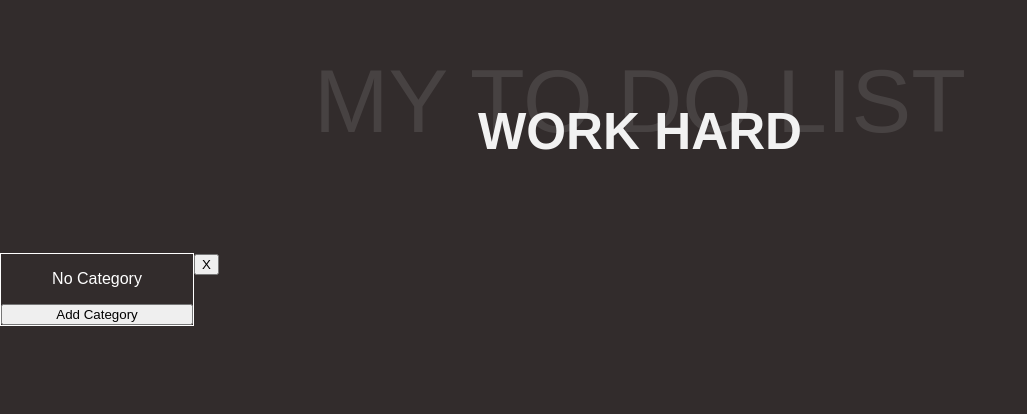
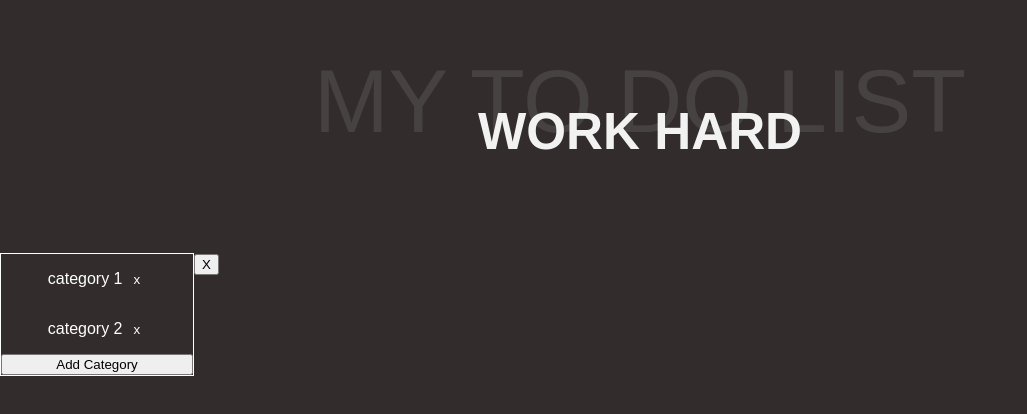
Before and after one commit to JayAlls/todo_react, a React (Vite) app in the folder mytodo/: page / in a window 1280 px wide. Both pictures are taken after a click on the button "Categories". Shown: the top 414 px of the page, without its empty margins (0-1027 px from the left). Built offline with nearby package versions, Linux system fonts and the light colour scheme.

Commit message:
Add function for selected Category

```diff
--- a/mytodo/src/App.jsx
+++ b/mytodo/src/App.jsx
@@ -5,12 +5,22 @@ import Title from './component/Title/Title';
 
 function App() {
   const [showCat, setShowCat] = useState(false)
+  const [tasks, setTasks] = useState([
+    {id: 1, name: "Task 1", category: "category 1"},
+    {id: 2, name: "Task 2", category: "category 2"}
+  ])
+  const [selectedCategory, setSelectedCategory] = useState("")
+
+  const handleCategoryClick = (category) => {
+    setSelectedCategory(category)
+  }
+
   return (
     <div className="App">
       <Title />
       {showCat ? (
         <div className='cat-container'>
-          <Category />
+          <Category onCategoryClick={handleCategoryClick} />
           <button className='close-btn' onClick={() => setShowCat(false)}>X</button>
         </div>
       ) : (
--- a/mytodo/src/component/Category/Category.jsx
+++ b/mytodo/src/component/Category/Category.jsx
@@ -1,10 +1,11 @@
 import { useState } from "react"
 import "./style.scss"
 
-function Category() {
-    const [category, setCategory] = useState([])
+function Category({onCategoryClick}) {
+    const [category, setCategory] = useState(["category 1", "category 2"])
     const [newCat, setNewCat] = useState("")
     const [showAddCat, setShowAddCat] = useState(false)
+
 
     const handleAddCat = (e) => {
         e.preventDefault()
@@ -23,8 +24,8 @@ function Category() {
             {category.length > 0 ? (
                 category.map((cat) => (
                     <div key={cat} className="category">
-                    <p>{cat}</p>
-                    <button onClick={() => deleteCat(cat)}>x</button>
+                        <p onClick={() => onCategoryClick(cat)}>{cat}</p>
+                        <button onClick={() => deleteCat(cat)}>x</button>
                     </div>
                 ))
             ) : (
--- a/mytodo/src/component/Category/style.scss
+++ b/mytodo/src/component/Category/style.scss
@@ -17,6 +17,7 @@
     }
 
     .category {
+        cursor: pointer;
         width: 100%;
         height: 100%;
         display: flex;
```
